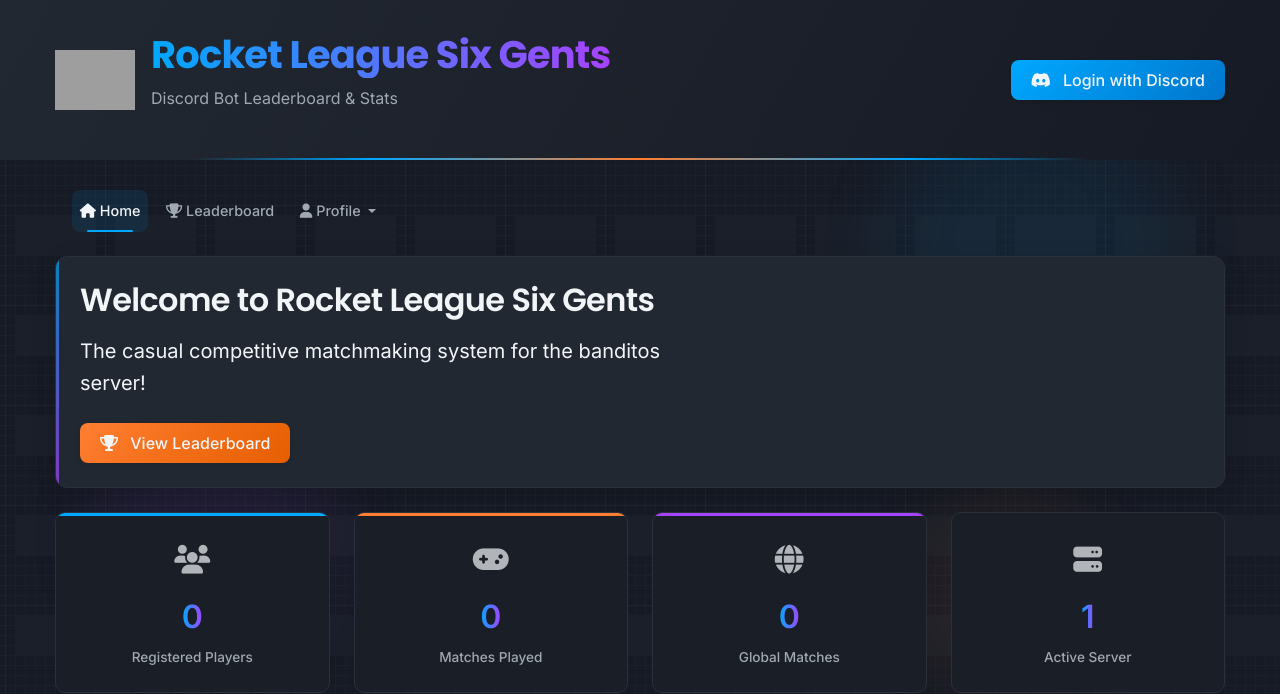
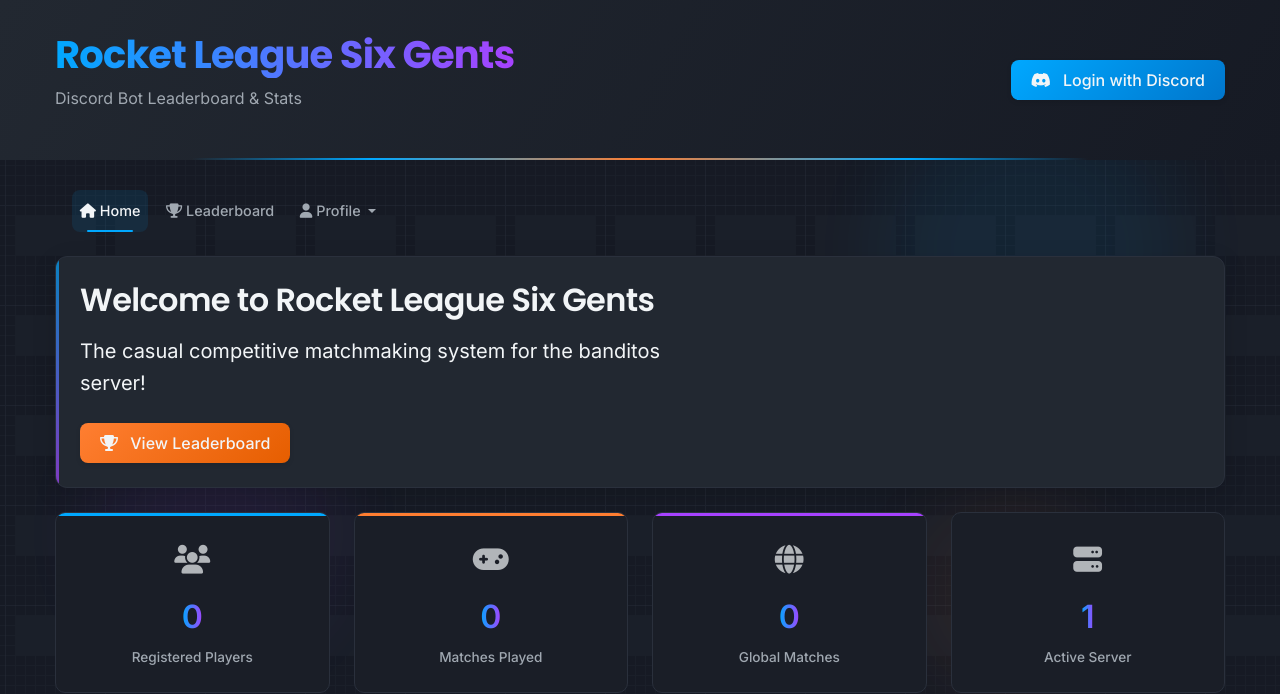
Before and after one commit to Nprk1204/sixgentsbot, a Flask app: page / in a window 1280 px wide. Shown: the top 694 px of the page. Run offline with Flask 3, Linux system fonts and the light colour scheme; data that the repository does not hold is empty; grey boxes are pictures that could not be loaded.

Commit message:
update to website

```diff
--- a/templates/base.html
+++ b/templates/base.html
@@ -35,15 +35,9 @@
     <header class="main-header">
         <div class="container">
             <div class="d-flex justify-content-between align-items-center">
-                <div class="d-flex align-items-center">
-                    <img src="{{ url_for('static', filename='img/logo.png') }}"
-                         alt="Six Gents Logo"
-                         class="me-3"
-                         style="height: 60px; width: auto;">
-                    <div>
-                        <h1 class="site-title">Rocket League Six Gents</h1>
-                        <p class="site-subtitle">Discord Bot Leaderboard & Stats</p>
-                    </div>
+                <div>
+                    <h1 class="site-title">Rocket League Six Gents</h1>
+                    <p class="site-subtitle">Discord Bot Leaderboard & Stats</p>
                 </div>
                 <div class="auth-section">
                     {% if current_user %}
```
